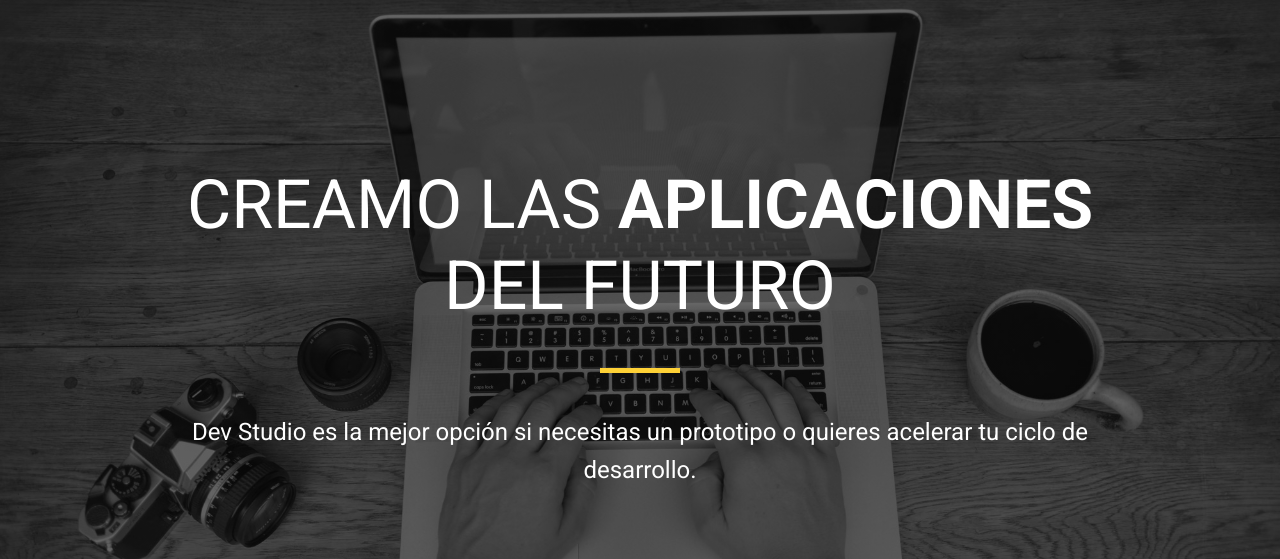
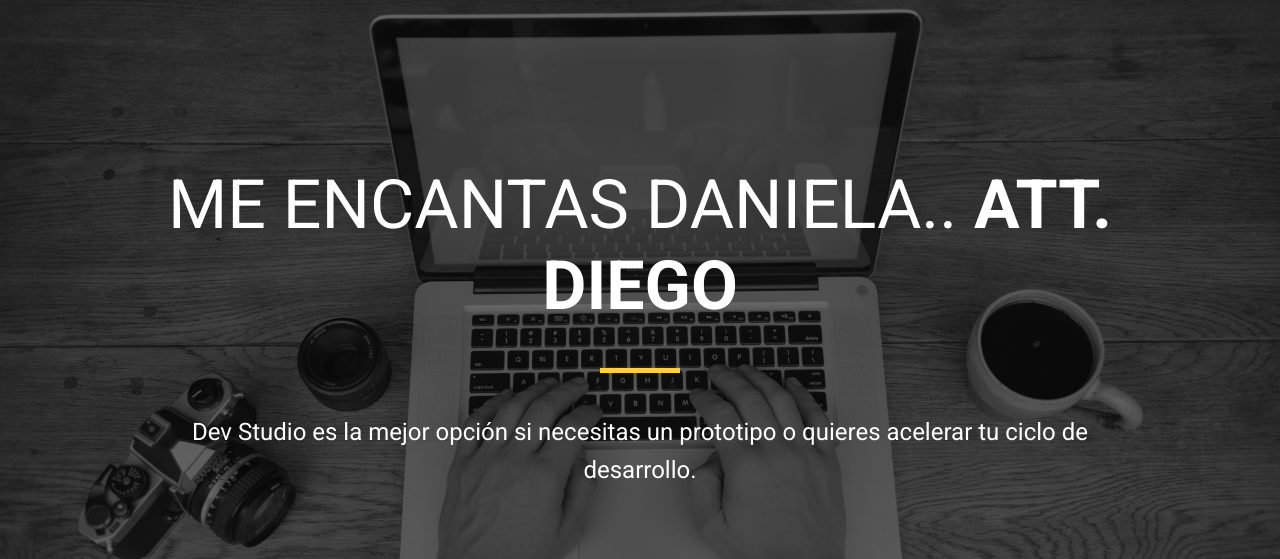
Before and after one commit to diegofesh/studiodev, a plain HTML site: page index.html in a window 1280 px wide. Shown: the part 81-640 px from the top of the page. Drawn offline with nearby package versions, Linux system fonts and the light colour scheme.

Commit message:
Update index.html

```diff
--- a/index.html
+++ b/index.html
@@ -29,7 +29,7 @@
       </header>
 
       <section id="home" class="container">
-        <h1>CREAMO LAS <strong>APLICACIONES</strong> DEL FUTURO</h1>
+        <h1>ME ENCANTAS DANIELA.. <strong>ATT. DIEGO</strong></h1>
         <div class="divider"></div>
         <p>Dev Studio es la mejor opción si necesitas un prototipo o quieres acelerar tu ciclo de desarrollo.</p>
         <div class="social">
```
